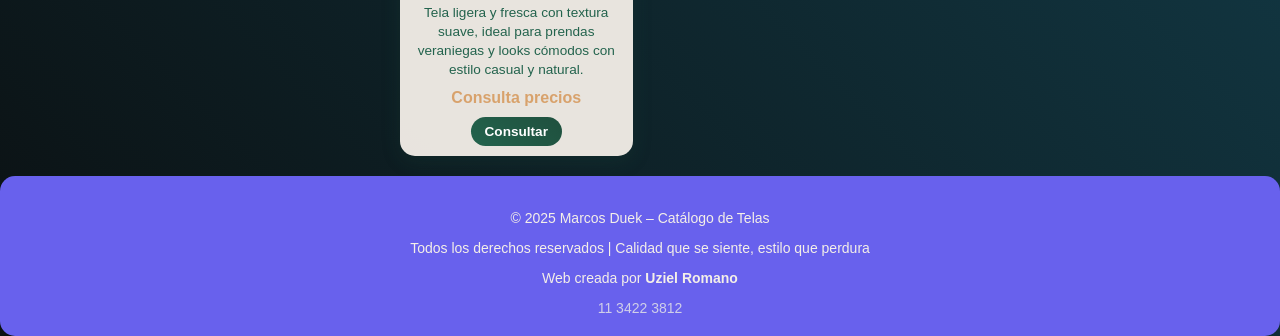
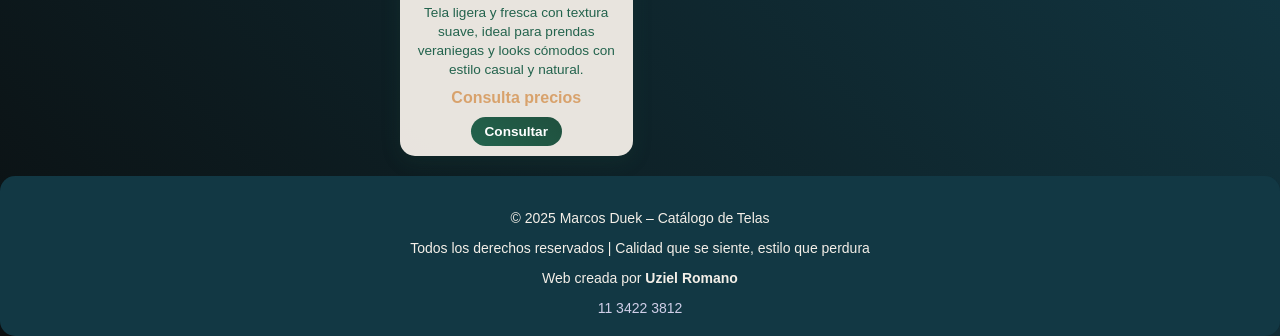
Before and after one commit to Uziel562728/factoryCatalogo, a plain HTML site: page index.html in a window 1280 px wide. Shown: the part 1785-2121 px from the top of the page. Drawn offline with Linux system fonts and the light colour scheme.

Commit message:
Update index.html

```diff
--- a/index.html
+++ b/index.html
@@ -109,7 +109,7 @@
     </div> <!-- fin catalog-grid -->
   </div> <!-- fin container -->
 
-  <footer style="text-align: center; padding: 20px; background-color: #6861ed; font-size: 14px;">
+  <footer style="text-align: center; padding: 20px; background-color: #123844; font-size: 14px;">
     <p>© 2025 Marcos Duek – Catálogo de Telas</p>
     <p>Todos los derechos reservados | Calidad que se siente, estilo que perdura</p>
     <p>Web creada por <strong>Uziel Romano</strong></p>
```
